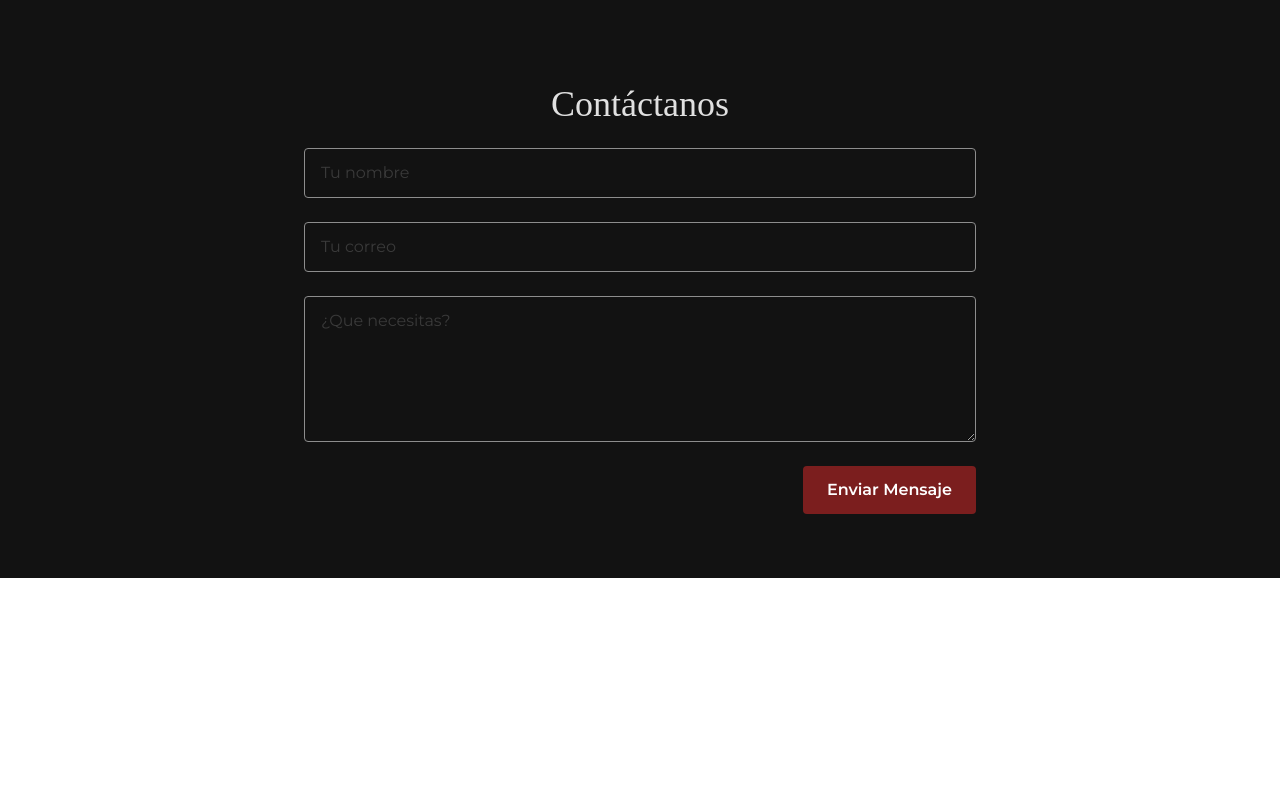
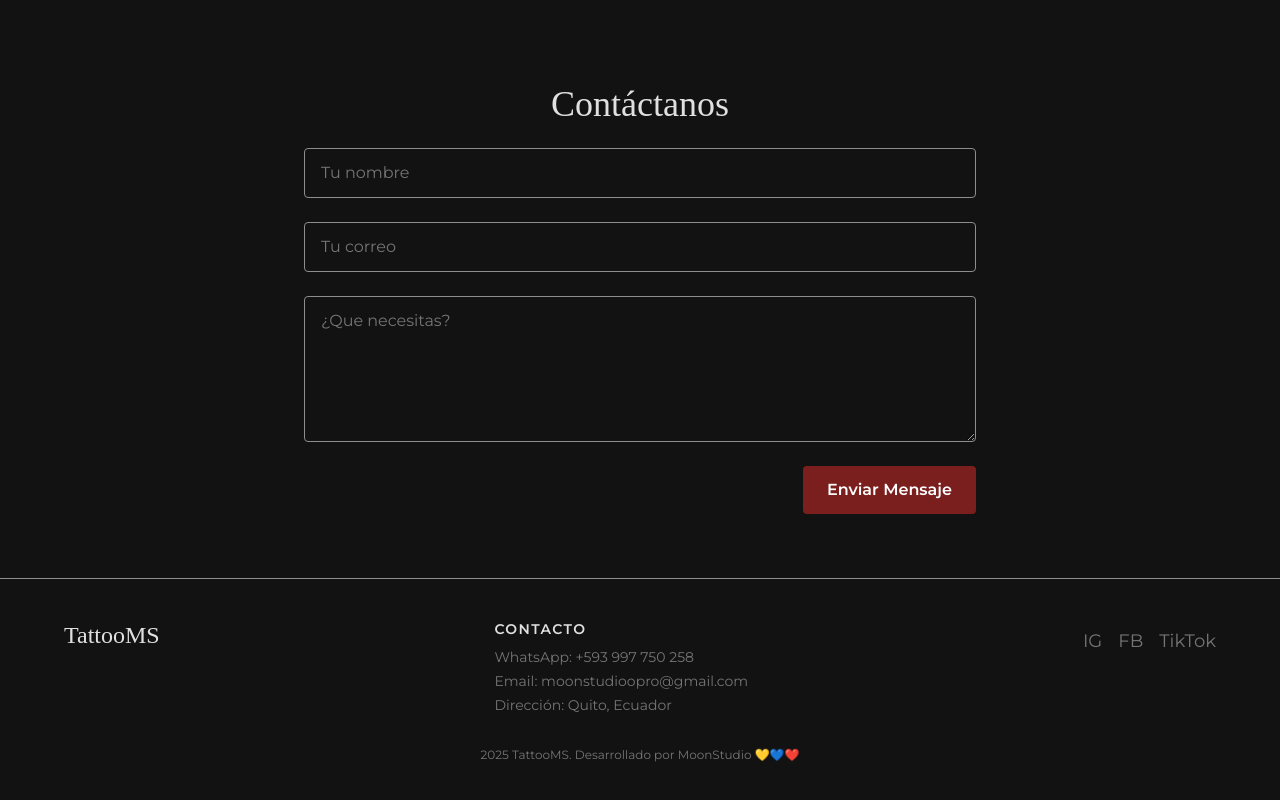
Before and after one commit to MarcoPozo/TattooMS, a React (Vite) app: page / in a window 1280 px wide. Shown: the part 3243-4043 px from the top of the page. Before the commit the page ends 3821 px from the top, so only its background shows below. Built offline with nearby package versions, Linux system fonts and the light colour scheme; a web font is replaced by a local one.

Commit message:
Se implemento seccion footer, actualizacion de variable de color text --color-text-secondar

```diff
--- /dev/null
+++ b/src/components/Footer/Footer.jsx
@@ -0,0 +1,63 @@
+import { motion } from "framer-motion";
+
+export default function Footer() {
+  return (
+    <footer className="bg-[var(--color-bg)] border-t border-[var(--color-border)] text-[var(--color-text-secondary)] font-body px-6 py-10">
+      <motion.div
+        className="max-w-6xl mx-auto flex flex-col md:flex-row justify-between items-start gap-8"
+        initial={{ opacity: 0, y: 40 }}
+        whileInView={{ opacity: 1, y: 0 }}
+        transition={{ duration: 0.6 }}
+        viewport={{ once: true }}>
+        <h2 className="text-[var(--color-text)] font-titulo text-2xl">
+          TattooMS
+        </h2>
+
+        <div>
+          <h4 className="text-sm mb-2 uppercase tracking-widest font-semibold text-[var(--color-text)]">
+            Contacto
+          </h4>
+
+          <ul className="text-sm space-y-1">
+            <li>WhatsApp: +593 997 750 258</li>
+            <li>Email: moonstudioopro@gmail.com</li>
+            <li>Dirección: Quito, Ecuador</li>
+          </ul>
+        </div>
+
+        <div>
+          <h4 className="text-sm mb-2 uppercase tracking-widest font-semibold text-[var(--color-text)]"></h4>
+          <ul className="flex gap-4 text-lg">
+            <li>
+              <a
+                href="#"
+                className="hover:text-[var(--color-accent)] transition">
+                IG
+              </a>
+            </li>
+
+            <li>
+              <a
+                href="#"
+                className="hover:text-[var(--color-accent)] transition">
+                FB
+              </a>
+            </li>
+
+            <li>
+              <a
+                href="#"
+                className="hover:text-[var(--color-accent)] transition">
+                TikTok
+              </a>
+            </li>
+          </ul>
+        </div>
+      </motion.div>
+
+      <div className="mt-8 text-center text-xs text-[var(--color-text-secondary)]">
+        {new Date().getFullYear()} TattooMS. Desarrollado por MoonStudio 💛💙❤️
+      </div>
+    </footer>
+  );
+}
--- a/src/pages/Home.jsx
+++ b/src/pages/Home.jsx
@@ -3,6 +3,7 @@ import Navbar from "../components/Navbar/Navbar";
 import About from "../components/About/About";
 import Gallery from "../components/Gallery/Gallery";
 import ContactForm from "../components/Contact/ContactForm";
+import Footer from "../components/Footer/Footer";
 
 export default function Home() {
   return (
@@ -12,6 +13,7 @@ export default function Home() {
       <About />
       <Gallery />
       <ContactForm />
+      <Footer />
     </>
   );
 }
--- a/src/styles/index.css
+++ b/src/styles/index.css
@@ -6,7 +6,7 @@
   --color-primary: #7b1e1e;
   --color-accent: #4b0082;
   --color-text: #e0e0e0;
-  --color-text-secondary: #3a3a3a;
+  --color-text-secondary: #757575;
   --color-border: #8d8d8d;
   --color-hover: #5c1a1a;
 
@@ -19,7 +19,7 @@
   --color-primary: #7b1e1e;
   --color-accent: #4b0082;
   --color-text: #e0e0e0;
-  --color-text-secondary: #3a3a3a;
+  --color-text-secondary: #757575;
   --color-border: #8d8d8d;
   --color-hover: #5c1a1a;
 
```
